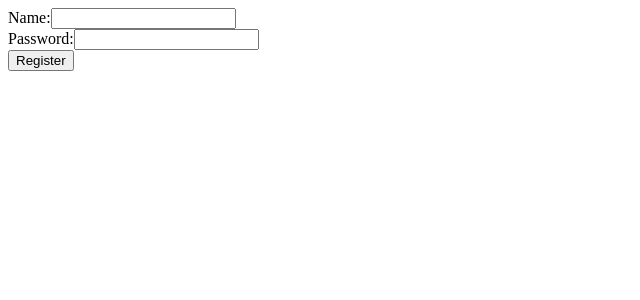
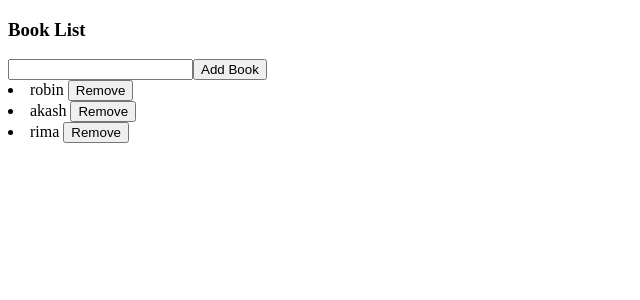
Before and after one commit to makbulhosen5000/react-toggle-app, a React (Create React App) app: page / in a window 1280 px wide. Shown: the top 300 px of the page, without its empty margins (0-640 px from the left). Built offline with nearby package versions, Linux system fonts and the light colour scheme.

Commit message:
added useReducer

```diff
--- a/src/App.js
+++ b/src/App.js
@@ -1,21 +1,13 @@
-import React from 'react'
-import UserForm from './components/hook/UserForm';
-// import FAQS from './components/faq/FAQS';
-// import DataFetch from './components/customHooks/DataFetch';
-// import UseEffectExample from './components/useEffect/UseEffectExample';
+
+import UseReducer from './components/useReducer';
+
 
 function App() {
+
   return (
+
     <div>
-
-
-          {/* <FAQS /> */}
-          {/* <UseEffectExample/> */}
-          {/* <DataFetch/> */}
-          <UserForm/>
-
-
-
+         <UseReducer/>
     </div>
   );
 }
--- /dev/null
+++ b/src/components/useReducer/index.js
@@ -0,0 +1,82 @@
+import React, { useReducer, useState } from 'react'
+
+const booksData =[
+    {
+       id:1,
+       name:'robin',
+    },
+    {
+      id:2,
+      name:'akash',
+   },
+   {
+    id:3,
+    name:'rima',
+ }
+  ];
+
+  const reducer = (state,action) =>{
+    if(action.type==="ADD"){
+     const allBooks = [...state.books, action.payLoad]
+     return {
+      ...state,
+      books:allBooks,
+      isModelOpen:true,
+      modelText:"book is added"
+     }
+    }
+    if(action.type==="Remove"){
+      const filteredBook =[...state.books].filter(book => book.id!==action.payLoad);
+      return{
+        ...state,
+        books:filteredBook,
+        isModelOpen:true,
+        modelText:"Book is Removed",
+      }
+    }
+
+  }
+
+function UseReducer() {
+     const [bookState,dispatch] = useReducer(reducer,{
+      books:booksData,
+      isModelOpen:false,
+      modelText:"",
+     })
+    // const [books,setBooks] = useState(booksData);
+    // const [isModelOpen,setIsModelOpen] = useState(false);
+    // const [modelText,setModelText] = useState(false);
+    const [bookName,setBookName] = useState("");
+
+  const Model = ({modelText}) =>{
+    return <p>{modelText}</p>
+  }
+
+  const formHandler = (e) =>{
+       e.preventDefault();
+       const newBook = {id:new Date().getTime().toString(),name:bookName}
+       dispatch({type:"ADD",payLoad:newBook})
+       setBookName("");
+    }
+  const removeBook=(id)=>{
+    dispatch({type:"REMOVE",payLoad:id})
+      }
+  return (
+    <div>
+          <h3>Book List</h3>
+          <form onSubmit={formHandler}>
+            <input type="text"  value={bookName} onChange={(e)=>{setBookName(e.target.value);}} />
+            <button type='submit'>Add Book</button>
+          </form>
+          {bookState.isModelOpen && <Model modelText={bookState.modelText}  /> }
+        {bookState.books.map((book)=>{
+            const {id,name} = book;
+            return(
+                  <li key={id}>{name} <button onClick={()=>{removeBook(id)}}>Remove</button> </li>
+            )
+        })}
+        </div>
+  )
+}
+
+export default UseReducer
```
